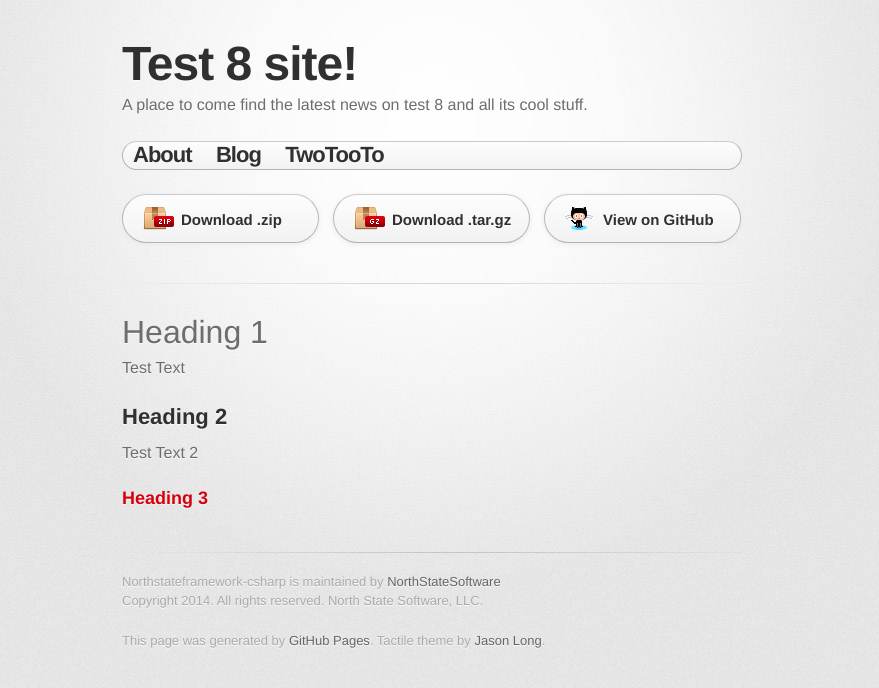
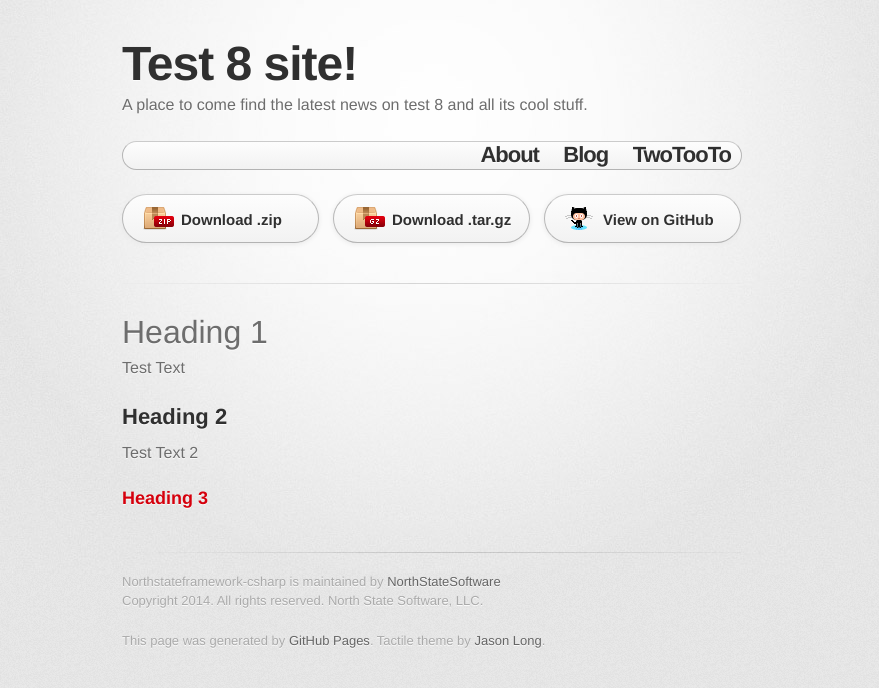
Before and after one commit to jrivenbark/Test8, a Jekyll site: the page built from index.md, in a window 1280 px wide. Shown: the top 688 px of the page, without its empty margins (208-1087 px from the left). Built offline with Jekyll 4.4.1, drawn with Linux system fonts in a browser that asks for light colours; some web fonts are replaced.

Commit message:
Justified the nag menu to the right

```diff
--- a/stylesheets/stylesheet.css
+++ b/stylesheets/stylesheet.css
@@ -384,9 +384,9 @@ footer a:hover {
 
 
   .site-nav {
-/*    position: fixed;
+  	text-align: right;
     z-index: 10;
-    top: 30px; right: 30px;*/
+    top: 30px; right: 30px;
     background-color: #fdfdfd;
     -webkit-border-radius: 30px;
     -moz-border-radius: 30px;
@@ -402,16 +402,6 @@ footer a:hover {
 	background: -o-linear-gradient(top,  #fdfdfd 0%,#f2f2f2 100%); /* Opera 11.10+ */
 	background: -ms-linear-gradient(top,  #fdfdfd 0%,#f2f2f2 100%); /* IE10+ */
 	background: linear-gradient(top,  #fdfdfd 0%,#f2f2f2 100%); /* W3C */
-  }
-
-  .site-nav .menu-icon {
-    display: block;
-    font-size: 24px;
-    color: #505050;
-    float: right;
-    width: 36px;
-    text-align: center;
-    line-height: 36px;
   }
 
   .page-link {
```
